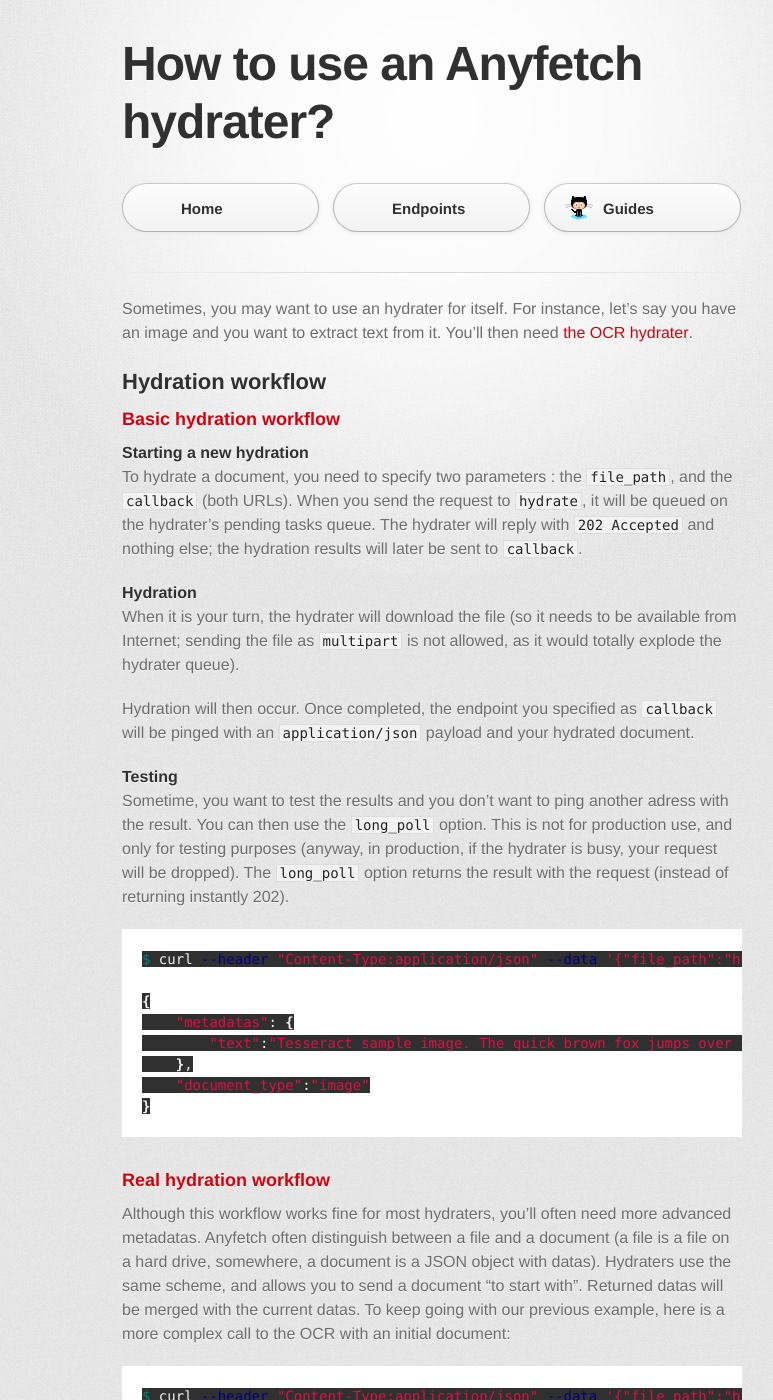
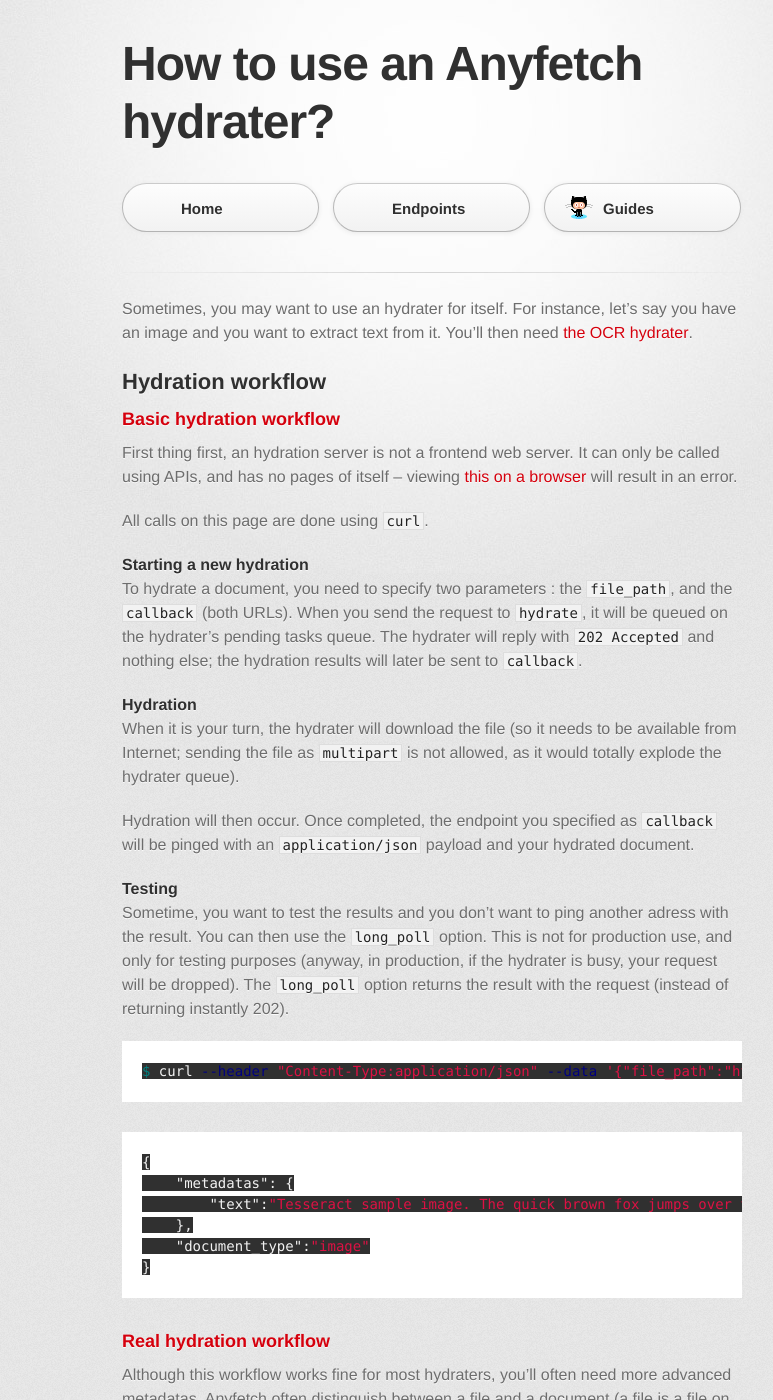
Before and after one commit to AnyFetch/developers.anyfetch.com, a Jekyll site: the page built from guides/using/hydrater.md, in a window 1280 px wide and 1400 px high. Shown: the whole window, without its empty margins (208-981 px from the left). Built offline with Jekyll 4.4.1, drawn with Linux system fonts in a browser that asks for light colours; some web fonts are replaced; Markdown is read by kramdown in place of the engine named in the settings.

Commit message:
Fixed markdown code

````diff
--- a/guides/using/hydrater.md
+++ b/guides/using/hydrater.md
@@ -4,11 +4,15 @@
 ---
 
 Sometimes, you may want to use an hydrater for itself. For instance, let's say you have an image and you want to extract text from it.
-You'll then need [the OCR hydrater](http://ocrhydrater.anyfetch.com).
+You'll then need [the OCR hydrater](https://github.com/Papiel/ocr.hydrater.anyfetch.com).
 
 
 ## Hydration workflow
 ### Basic hydration workflow
+First thing first, an hydration server is not a frontend web server. It can only be called using APIs, and has no pages of itself -- viewing [this on a browser](http://ocr.hydrater.anyfetch.com/) will result in an error.
+
+All calls on this page are done using `curl`.
+
 #### Starting a new hydration
 To hydrate a document, you need to specify two parameters : the `file_path`, and the `callback` (both URLs).
 When you send the request to `hydrate`, it will be queued on the hydrater's pending tasks queue.
@@ -23,9 +27,11 @@
 Sometime, you want to test the results and you don't want to ping another adress with the result.
 You can then use the `long_poll` option. This is not for production use, and only for testing purposes (anyway, in production, if the hydrater is busy, your request will be dropped). The `long_poll` option returns the result with the request (instead of returning instantly 202).
 
-```shell
+```sh
 $ curl --header "Content-Type:application/json" --data '{"file_path":"https://raw2.github.com/Papiel/ocr.hydrater.anyfetch.com/763ca1c77b33451de3fff733ad850287b48d2f96/test/samples/sample.png", "callback":"http://example.com","long_poll":true}' http://ocr.hydrater.anyfetch.com/hydrate
+```
 
+```json
 {
     "metadatas": {
         "text":"Tesseract sample image. The quick brown fox jumps over the lazy dog.\n\n"
@@ -38,9 +44,11 @@
 Although this workflow works fine for most hydraters, you'll often need more advanced metadatas. Anyfetch often distinguish between a file and a document (a file is a file on a hard drive, somewhere, a document is a JSON object with datas). Hydraters use the same scheme, and allows you to send a document "to start with". Returned datas will be merged with the current datas.
 To keep going with our previous example, here is a more complex call to the OCR with an initial document:
 
-```shell
+```sh
 $ curl --header "Content-Type:application/json" --data '{"file_path":"https://raw2.github.com/Papiel/ocr.hydrater.anyfetch.com/763ca1c77b33451de3fff733ad850287b48d2f96/test/samples/sample.png", "callback":"http://example.com","long_poll":true, "metadatas": {"previous-datas":"something"}}' http://ocr.hydrater.anyfetch.com/hydrate
+```
 
+```json
 {
     "metadatas": {
         "previous-datas":"something",
@@ -55,9 +63,11 @@
 #### Hydrater status
 Hydrater queue can get quite long sometimes. You may want to check the status of any hydrater using `/status` endpoint:
 
-```shell
+```sh
 $ curl http://ocr.hydrater.anyfetch.com/status
+```
 
+```json
 {
     "status":"ok",
     "queued_items":0
````
Also changed, not shown: _includes/guides.md (+4 -4 lines).
